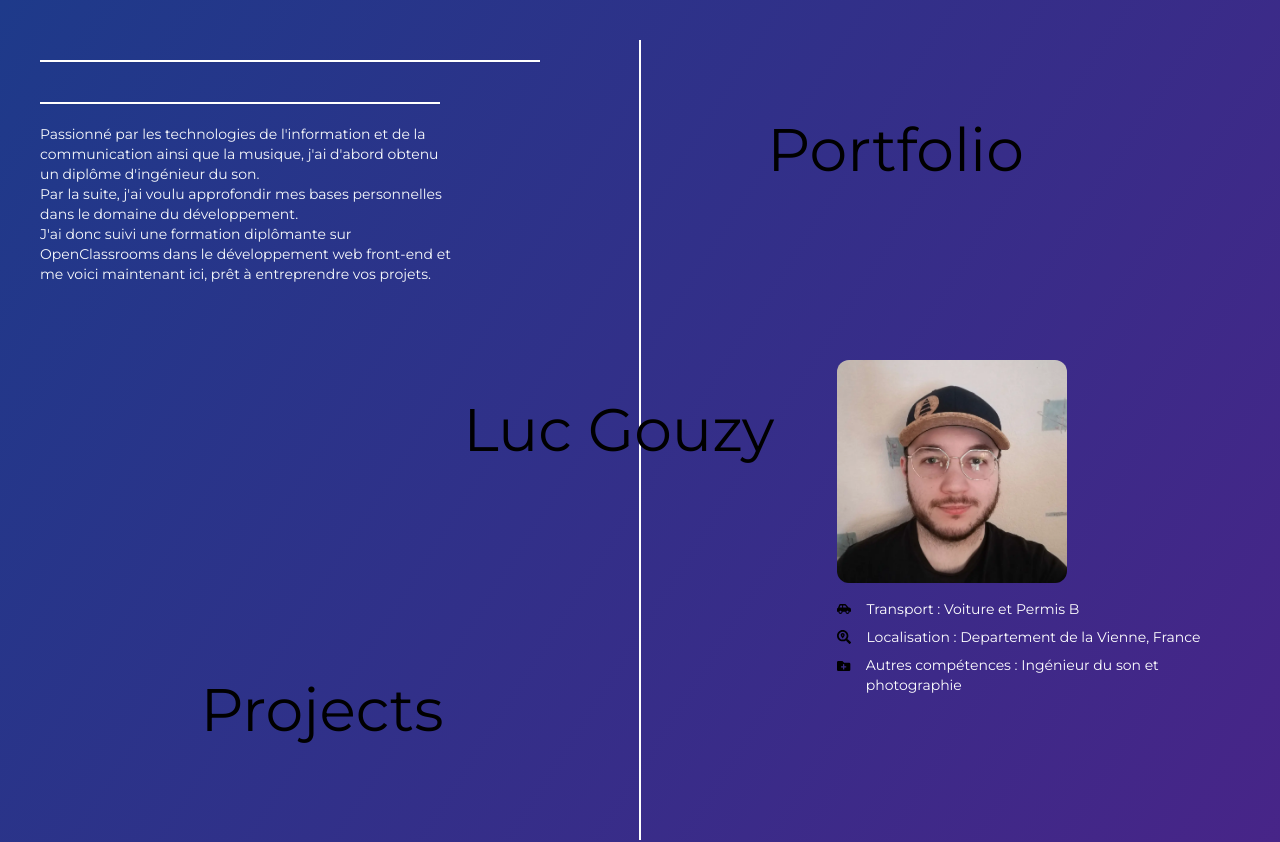
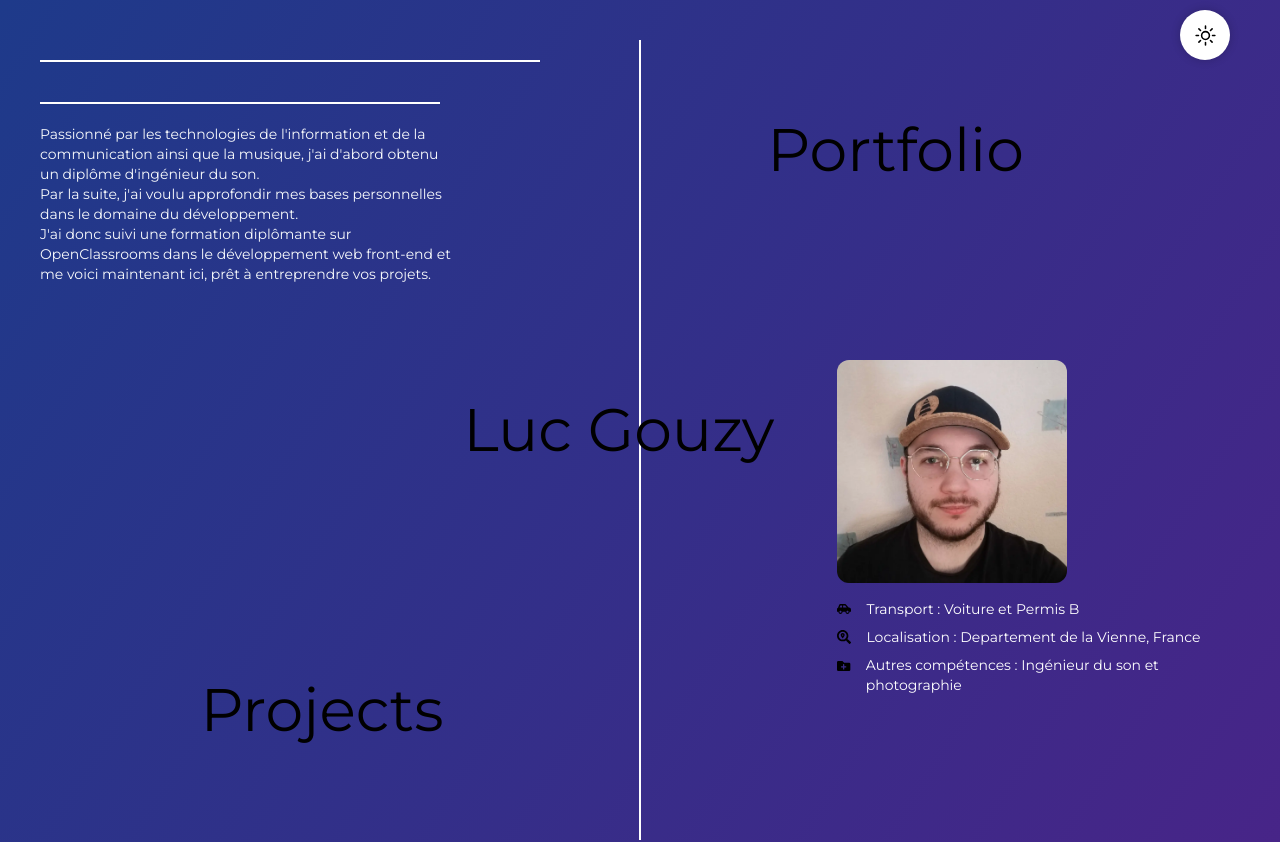
Before and after one commit to LucGzy/Portfolio-LucG, a React (Vite) app: page / in a window 1280 px wide. Shown: the top 842 px of the page. Built offline with nearby package versions, Linux system fonts and the light colour scheme.

Commit message:
new build
Gh pages doesnt want to serve the assets but they work fine in local, trying to figure it out

```diff
--- a/index.html
+++ b/index.html
@@ -14,6 +14,7 @@
       href="https://fonts.googleapis.com/css2?family=Monoton&family=Montserrat:wght@200;300;400;500;600;700;800&display=swap"
       rel="stylesheet"
     />
+    <script type="module" src="./src/nightowl.js"></script>
 
     <title>Portfolio Luc Gouzy</title>
   </head>
--- a/tailwind.config.js
+++ b/tailwind.config.js
@@ -4,6 +4,8 @@ export default {
     "./index.html",
     "./src/pages/*.{js,ts,jsx,tsx}",
     "./src/components/*.{js,ts,jsx,tsx}",
+    "./src/main.jsx",
+    "./src/App.jsx",
   ],
   theme: {
     fontFamily: {
--- a/vite.config.js
+++ b/vite.config.js
@@ -1,8 +1,9 @@
 import { defineConfig } from "vite";
 import react from "@vitejs/plugin-react";
+import tailwindcss from "tailwindcss";
 
 // https://vitejs.dev/config/
 export default defineConfig({
   base: "./",
-  plugins: [react()],
+  plugins: [react(), tailwindcss()],
 });
```
Also changed, not shown: 3 other files (tests, documents, lock files or other folders).
